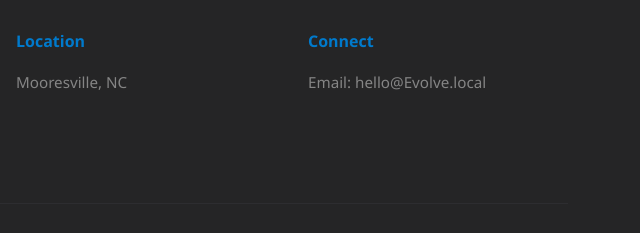
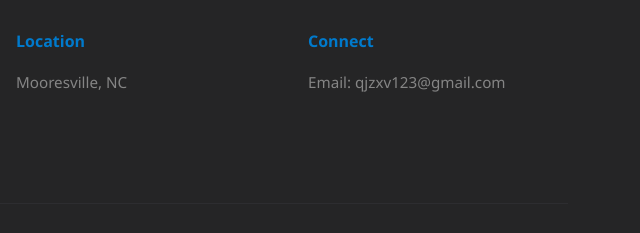
Before and after one commit to Qjzxv123/evolve, a plain HTML site: page index.html in a window 1280 px wide. Shown: the part 3443-3676 px from the top of the page, 640-1280 px from the left. Drawn offline with Linux system fonts and the light colour scheme.

Commit message:
Update contact email in footer

```diff
--- a/index.html
+++ b/index.html
@@ -195,7 +195,7 @@
                 </div>
                 <div class="footer-section">
                     <h4>Connect</h4>
-                    <p>Email: hello@Evolve.local</p>
+                    <p>Email: qjzxv123@gmail.com</p>
                 </div>
             </div>
             <div class="footer-bottom">
```
